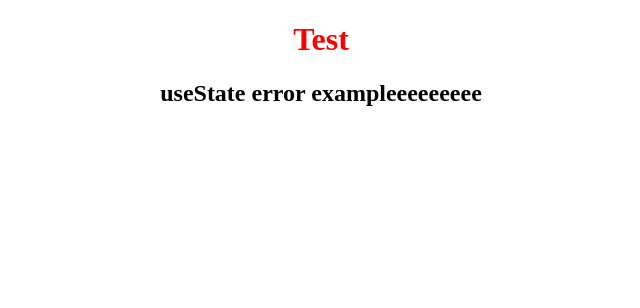
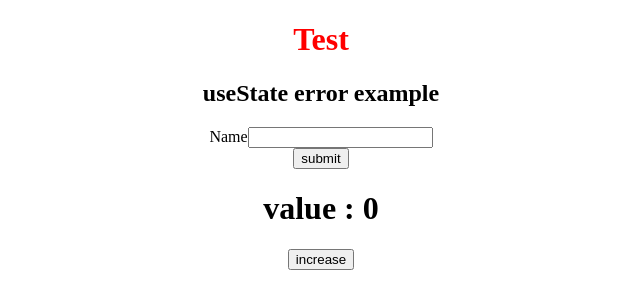
Before and after one commit to Codekazuki/40daysofreact, a React (Create React App) app: page / in a window 1280 px wide. Shown: the top 308 px of the page, without its empty margins (319-959 px from the left). Built offline with nearby package versions, Linux system fonts and the light colour scheme.

Commit message:
added boiler

```diff
--- a/src/App.js
+++ b/src/App.js
@@ -1,12 +1,14 @@
 import "./App.css";
 import Test from "./Testing/Test";
 import ErrorExample from "./tutorial/01-useState/starter/01-error-example";
+import UseRefBasics from "./tutorial/07-useRef/starter/01-useRef-basics";
 
 function App() {
   return (
     <div className='App'>
       <Test />
       <ErrorExample />
+      <UseRefBasics />
     </div>
   );
 }
--- a/src/tutorial/01-useState/starter/01-error-example.jsx
+++ b/src/tutorial/01-useState/starter/01-error-example.jsx
@@ -1,5 +1,5 @@
 const ErrorExample = () => {
-  return <h2>useState error exampleeeeeeeee</h2>;
+  return <h2>useState error example</h2>;
 };
 
 export default ErrorExample;
```
